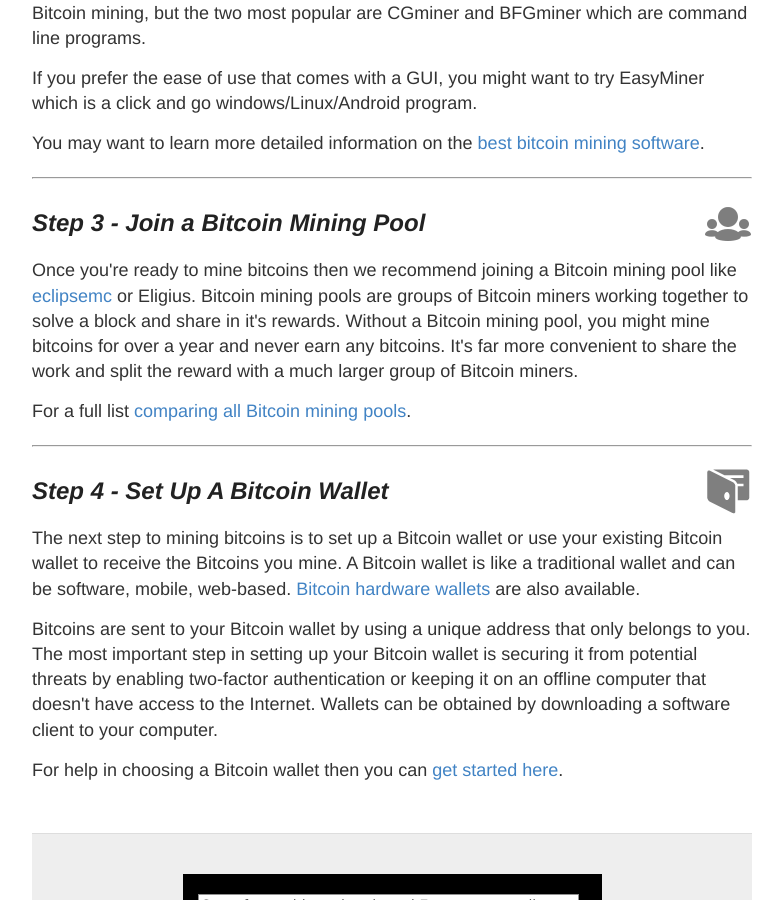
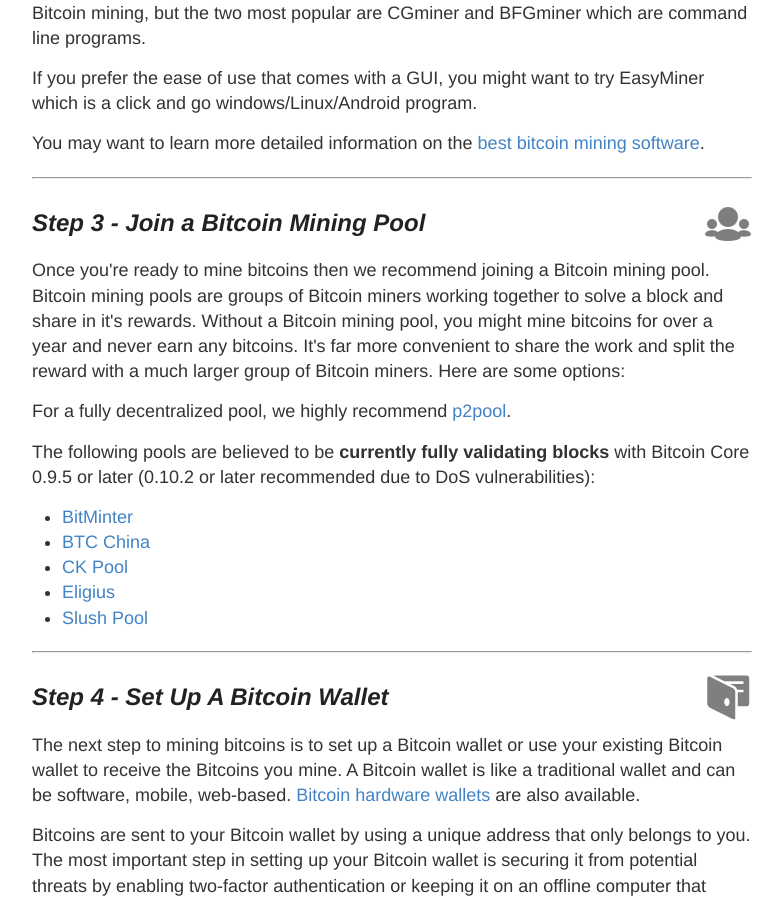
Before and after one commit to vesk4000/bm, a Jekyll site: the page built from getting-started/index.html, in a window 1280 px wide and 900 px high, scrolled down 2703 px. Shown: the whole window, without its empty margins (248-1031 px from the left). Built offline with Jekyll 4.4.1, drawn with Linux system fonts in a browser that asks for light colours; Markdown is read by kramdown in place of the engine named in the settings; a script that is not in the unit is left out.

Commit message:
Pool options

```diff
--- a/getting-started/index.html
+++ b/getting-started/index.html
@@ -25,12 +25,18 @@ You will learn <b>(1)</b> how bitcoin mining works, <b>(2)</b> how to start mini
 <img src="/images/icons/icon-gs-bitcoin-mining-software.png" alt="bitcoin mining software" align="right"><h2><em><b>Step 2</b> - Download Free Bitcoin Mining Software</em></h2>
 <p>Once you've received your bitcoin mining hardware, you'll need to download a special program used for Bitcoin mining. There are many programs out there that can be used for Bitcoin mining, but the two most popular are CGminer and BFGminer which are command line programs.
 <p>If you prefer the ease of use that comes with a GUI, you might want to try EasyMiner which is a click and go windows/Linux/Android program.</p>
+<p>You may want to learn more detailed information on the <a href="/bitcoin-mining-software/">best bitcoin mining software</a>.
 {% include ad-page.html %}
-<p>You may want to learn more detailed information on the <a href="/bitcoin-mining-software/">best bitcoin mining software</a>.
 <hr style="width: 100%; margin: 20px 0; color: #eee;" />
 <img src="/images/icons/icon-gs-bitcoin-mining-pool.png" alt="bitcoin mining pools" align="right"><h2><em><b>Step 3</b> - Join a Bitcoin Mining Pool</em></h2>
-<p>Once you're ready to mine bitcoins then we recommend joining a Bitcoin mining pool like <a href="https://eclipsemc.com/">eclipsemc</a> or Eligius. Bitcoin mining pools are groups of Bitcoin miners working together to solve a block and share in it's rewards. Without a Bitcoin mining pool, you might mine bitcoins for over a year and never earn any bitcoins. It's far more convenient to share the work and split the reward with a much larger group of Bitcoin miners.
-<p>For a full list <a href="https://en.bitcoin.it/wiki/Comparison_of_mining_pools">comparing all Bitcoin mining pools</a>.
+<p>Once you're ready to mine bitcoins then we recommend joining a Bitcoin mining pool. Bitcoin mining pools are groups of Bitcoin miners working together to solve a block and share in it's rewards. Without a Bitcoin mining pool, you might mine bitcoins for over a year and never earn any bitcoins. It's far more convenient to share the work and split the reward with a much larger group of Bitcoin miners. Here are some options:
+<p>For a fully decentralized pool, we highly recommend <a href="http://p2pool.in">p2pool</a>.
+<p>The following pools are believed to be <b>currently fully validating blocks</b> with Bitcoin Core 0.9.5 or later (0.10.2 or later recommended due to DoS vulnerabilities):
+<ul><li><a href="https://bitminter.com/">BitMinter</a></li>
+<li><a href="https://pool.btcchina.com/">BTC China</a></li>
+<li><a href="http://www.kano.is/">CK Pool</a></li>
+<li><a href="http://eligius.st/~gateway/">Eligius</a></li>
+<li><a href="https://en.bitcoin.it/wiki/Bitcoin_Pooled_Mining">Slush Pool</a></li></ul>
 
 <hr style="width: 100%; margin: 20px 0; color: #eee;" />
 <img src="/images/icons/icon-gs-get-a-bitcoin-wallet.png" alt="bitcoin wallet" align="right"><h2><em><b>Step 4</b> - Set Up A Bitcoin Wallet</em></h2>
```
